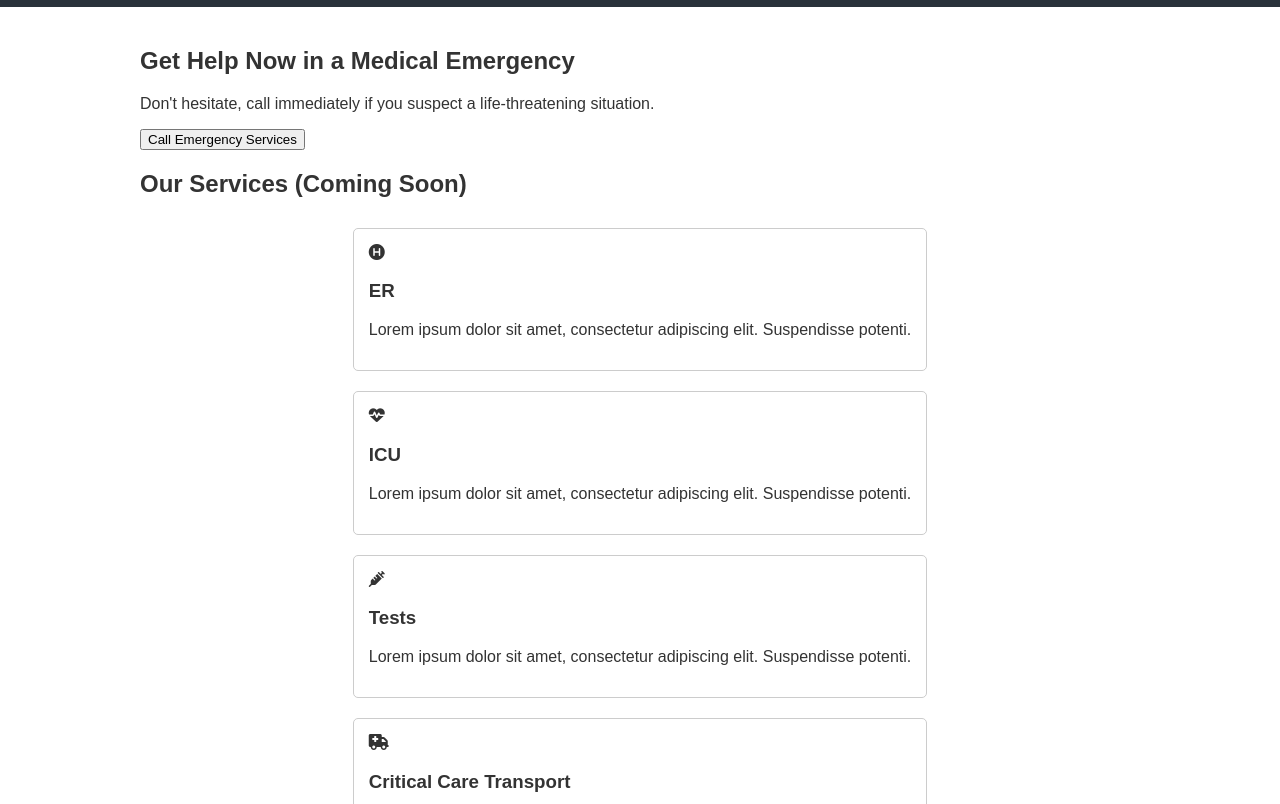
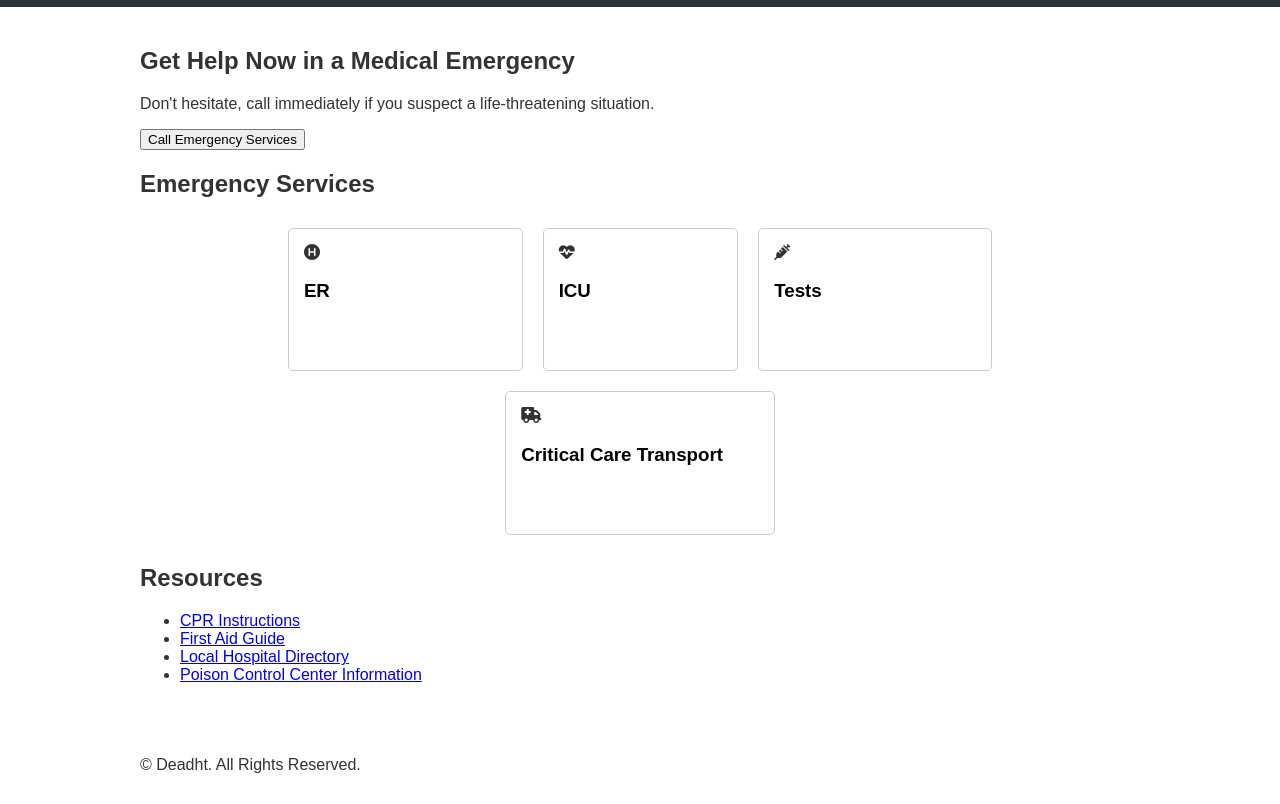
Before and after one commit to AadithTom/Hackify, a plain HTML site: page index.html in a window 1280 px wide. Shown: the part 121-925 px from the top of the page. Drawn offline with Linux system fonts and the light colour scheme.

Commit message:
Update index.html

```diff
--- a/index.html
+++ b/index.html
@@ -3,7 +3,7 @@
 <head>
     <meta charset="UTF-8">
     <meta name="viewport" content="width=device-width, initial-scale=1.0">
-    <title>Deadht | Emergency Response Dashboard</title>
+    <title>Emergency Response Dashboard</title>
     <link rel="stylesheet" href="style.css">
     <link rel="stylesheet" href="https://cdnjs.cloudflare.com/ajax/libs/font-awesome/6.1.1/css/all.min.css" integrity="sha512-KfkfwYDsLkIlwQp6LFnl8zNdLGxu9YAA1QvwINks4PhcElQSvqcyVLLD9aMhXd13uQjoXtEKNosOWaZqXgel0g==" crossorigin="anonymous" referrerpolicy="no-referrer" />
 </head>
@@ -22,7 +22,7 @@
         </div>
       </div>
       <a href="#" class="logo">
-        <img src="path/to/your/logo.png" alt="Deadht Logo">
+        <img src="path/to/your/logo.png" alt="">
       </a>
     </div>
   </header>
@@ -36,23 +36,23 @@
       </section>
 
       <section class="services">
-        <h2>Our Services (Coming Soon)</h2>
+        <h2>Emergency Services</h2>
         <div class="services-grid">
           <div class="service">
-            <i class="fas fa-hospital-symbol"></i> <h3>ER</h3>
-            <p>Lorem ipsum dolor sit amet, consectetur adipiscing elit. Suspendisse potenti.</p>
+            <i class="fas fa-hospital-symbol"></i> <h3 style="color: black;">ER</h3>
+            <p style="color: white;">Check for Emergency rooms</p>
           </div>
           <div class="service">
-            <i class="fas fa-heartbeat"></i> <h3>ICU</h3>
-            <p>Lorem ipsum dolor sit amet, consectetur adipiscing elit. Suspendisse potenti.</p>
+            <i class="fas fa-heartbeat"></i> <h3 style="color: black;">ICU</h3>
+            <p style="color: white;">Check for ICU services</p>
           </div>
           <div class="service">
-            <i class="fas fa-syringe"></i> <h3>Tests</h3>
-            <p>Lorem ipsum dolor sit amet, consectetur adipiscing elit. Suspendisse potenti.</p>
+            <i class="fas fa-syringe"></i> <h3 style="color: black;">Tests</h3>
+            <p style="color: white;">Diagonostic tests near you...</p>
           </div>
           <div class="service">
-            <i class="fas fa-ambulance"></i> <h3>Critical Care Transport</h3>
-            <p>Lorem ipsum dolor sit amet, consectetur adipiscing elit. Suspendisse potenti.</p>
+            <i class="fas fa-ambulance"></i> <h3 style="color: black;">Critical Care Transport</h3>
+            <p style="color: white;">Book for Critical Care Transport...</p>
           </div>
         </div>
       </section>
```
